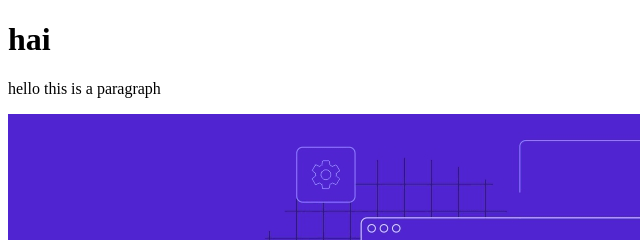
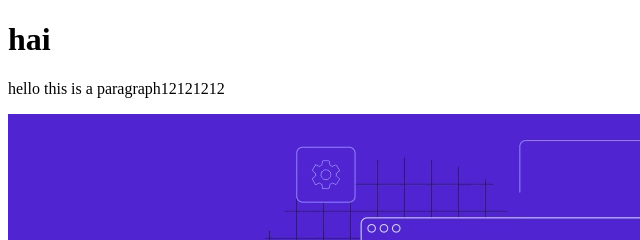
Before and after one commit to Sajan-21/air-bnb-clone, a plain HTML site: page hai.html in a window 1280 px wide. Shown: the top 240 px of the page, 0-640 px from the left. Drawn offline with Linux system fonts and the light colour scheme.

Commit message:
Update hai.html

```diff
--- a/hai.html
+++ b/hai.html
@@ -7,7 +7,7 @@
 </head>
 <body>
     <h1>hai</h1>
-    <p>hello this is a paragraph
+    <p>hello this is a paragraph12121212
     </p>
     <img src="what-is-html-3.webp" alt="images">
     <input type="text" placeholder="name">
```
